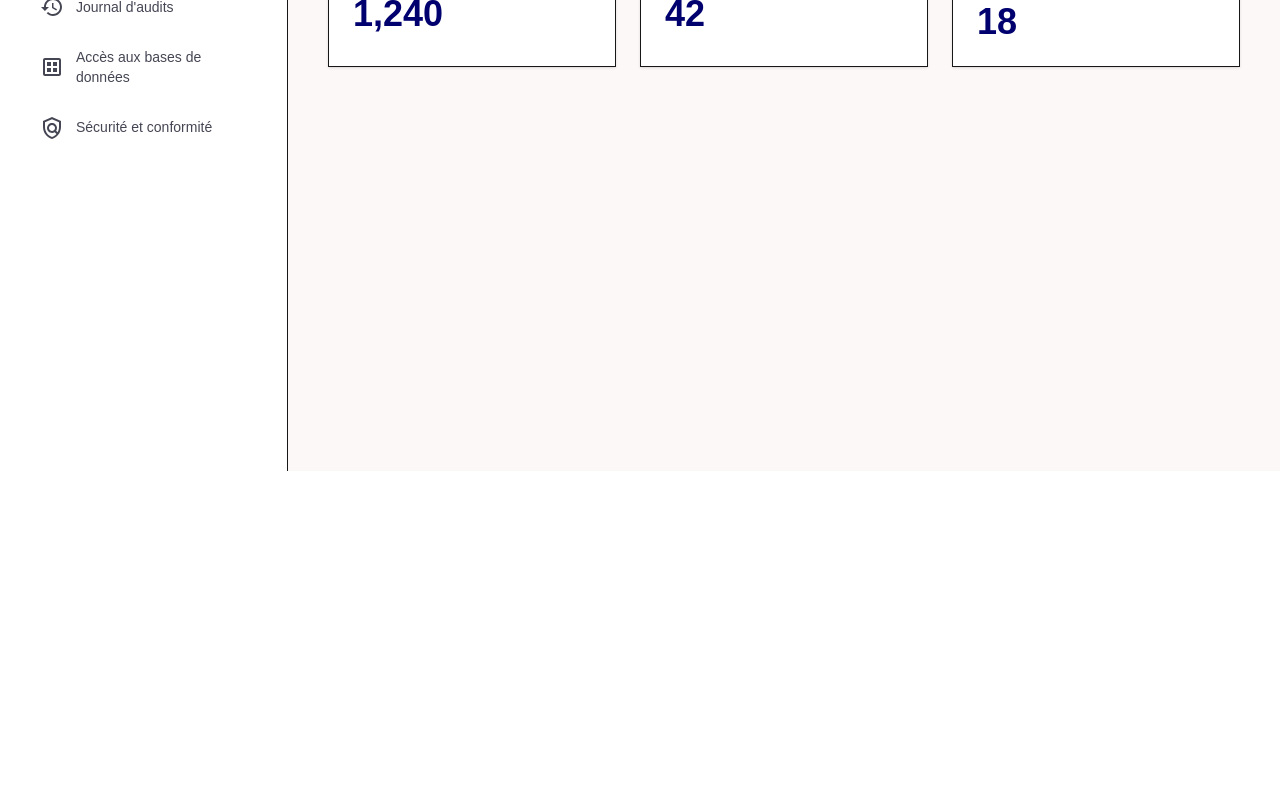
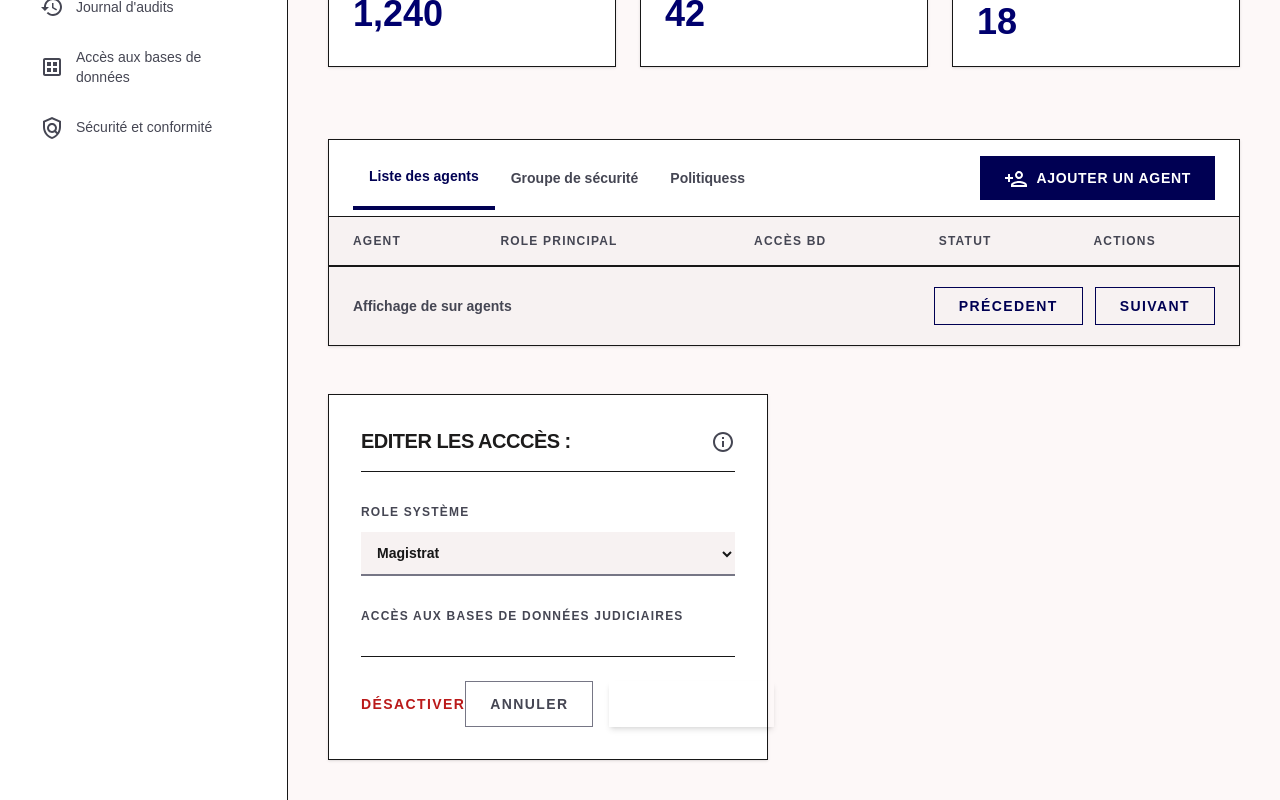
Before and after one commit to ethanpyth/LexVault-front, a Next.js app: page /admin in a window 1280 px wide. Shown: the part 329-1129 px from the top of the page. Before the commit the page ends 800 px from the top, so only its background shows below. Built offline with nearby package versions, Linux system fonts and the light colour scheme; what @mui/material-nextjs would draw is missing.

Commit message:
ui: admin page partially completed

```diff
--- a/app/_components/navLink.tsx
+++ b/app/_components/navLink.tsx
@@ -7,7 +7,7 @@ type navLinkProps = {
   isActive: boolean
 }
 
-export default function NavLink({ navLink }: { navLink: navLinkProps }) {
+export default function NavLink({ navLink }: Readonly<{ navLink: navLinkProps }>) {
   const Icon = navLink.icon
   return(
     <a
--- /dev/null
+++ b/app/admin/_components/detail-panel.tsx
@@ -0,0 +1,71 @@
+import { InfoOutlined } from "@mui/icons-material"
+
+export default function DetailPanel() {
+  return (
+    <div className="mt-12 grid grid-cols-1 xl:grid-cols-2 gap-8">
+      <div className="bg-surface-container-lowest border border-outline-variant shadow-sm p-8">
+        <div className="flex items-center justify-between mb-8 pb-4 border-b border-outline-variant">
+          <h3 className="text-xl font-black uppercase tracking-tight text-on-surface">
+            Editer les acccès :
+          </h3>
+          <span className="material-symbols-outlined text-on-surface-variant">
+            <InfoOutlined />
+          </span>
+        </div>
+        <div className="space-y-8">
+          <div className="">
+            <label htmlFor="role" className="block text-xs font-black uppercase tracking-widest text-on-surface-variant mb-3">
+              Role système
+            </label>
+            <select
+              name="role"
+              id="role"
+              className="w-full bg-surface-container-low border-0 border-b-2 border-outline focus:border-primary focus:ring-0 text-sm font-bold p-3"
+            >
+              <option value="Magistrat">Magistrat</option>
+              <option value="Admin">Administrateur</option>
+              <option value="Greffier">Greffier</option>
+              <option value="Juge">Juge</option>
+            </select>
+          </div>
+          <div className="">
+            <label
+              htmlFor=""
+              className="block text-xs font-black uppercase tracking-widest text-on-surface-variant mb-4"
+            >
+              Accès aux bases de données judiciaires
+            </label>
+            <div className="space-y-4">
+
+            </div>
+          </div>
+          <div className="flex items-center justify-between pt-6 border-t border-outline-variant">
+            <button
+              type="button"
+              title="Désactiver"
+              className="text-sm font-black uppercase tracking-widest text-error hover:underline"
+            >
+              Désactiver
+            </button>
+            <div className="flex gap-4">
+              <button
+                title="Annuler"
+                type="button"
+                className="px-6 py-3 text-sm font-bold border border-outline text-on-surface-variant uppercase tracking-widest hover:bg-surface-container-low"
+              >
+                Annuler
+              </button>
+              <button
+                title="Ennregistrer"
+                type="button"
+                className="px-6 py-3 text-sm font-black text-on-primary uppercase tracking-widest hover:bg-primary-container shadow-md"
+              >
+                Enregistrer
+              </button>
+            </div>
+          </div>
+        </div>
+      </div>
+    </div>
+  )
+}
--- a/app/admin/_components/header.tsx
+++ b/app/admin/_components/header.tsx
@@ -17,7 +17,7 @@ export default function Header() {
             Gestion des habilitations
           </h2>
         </div>
-        <label htmlFor="" className="hidden md:flex flex-col min-w-60 h-10">
+        <label htmlFor="query" className="hidden md:flex flex-col min-w-60 h-10">
           <div className="flex w-full flex-1 items-strecth bg-surface-container-low border-b-2 border-outline">
             <div className="text-on-surface-variant flex items-center justify-center pl-4">
               <span className="material-symbols-outlined text-">
@@ -29,6 +29,8 @@ export default function Header() {
               onChange={(e) => {}}
               value={""}
               type="text"
+              name="query"
+              id="query"
               placeholder="Rechercher un agent"
               className="w-full border-none bg-transparent focus:ring-0 text-sm placeholder:text-on-surface-variant"
             />
@@ -62,6 +64,7 @@ export default function Header() {
             src="https://placeholder.pics/svg/300"
             width={10}
             height={10}
+            unoptimized={true}
           />
         </div>
       </div>
--- /dev/null
+++ b/app/admin/_components/main-content-section.tsx
@@ -0,0 +1,51 @@
+'use client'
+
+import { PersonAddOutlined } from "@mui/icons-material"
+import Table from "./table"
+
+export default function MainContentSection() {
+  return (
+    <div className="bg-surface-container-lowest border border-outline-variant shadow-sm">
+      <div className="flex flex-col sm:flex-row items-center justify-between border-b border-outline-variant px-6 py-0 gap-4">
+        <div className="flex">
+          <button
+            type="button"
+            title="Liste des agents"
+            onClick={() => {}}
+            className="text-sm font-black text-primary border-b-4 border-primary  px-4 py-5"
+          >
+            Liste des agents
+          </button>
+          <button
+            type="button"
+            title="Groupes de sécurité"
+            onClick={() => {}}
+            className="text-sm font-bold text-on-surface-variant hover:bg-surface-container px-4 py-5"
+          >
+            Groupe de sécurité
+          </button>
+          <button
+            type="button"
+            title="Politiques"
+            onClick={() => {}}
+            className="text-sm font-bold text-on-surface-variant hover:bg-surface-container px-4 py-5"
+          >
+            Politiquess
+          </button>
+        </div>
+        <div className="py-4">
+          <button
+            type="button"
+            title="Ajouter un agent"
+            className="flex items-center gap-2 bg-primary text-on-primary px-6 py-2 text-sm font-bold hover:bg-primary-container transition-colors uppercase tracking-wider"
+          >
+            <span className="material-outlined-symbols text-[20px]">
+              <PersonAddOutlined />
+            </span>Ajouter un agent
+          </button>
+        </div>
+      </div>
+      <Table />
+    </div>
+  )
+}
--- a/app/admin/_components/stats.tsx
+++ b/app/admin/_components/stats.tsx
@@ -1,5 +1,4 @@
-import StatCard from "./card/stat-card"
-import StatCardProps from "./card/stat-card"
+import StatCard, { StatCardProps } from "./card/stat-card"
 
 export default function Stat({ stats }: Readonly<{ stats: StatCardProps[] }>) {
   return (
--- /dev/null
+++ b/app/admin/_components/table.tsx
@@ -0,0 +1,43 @@
+export default function Table() {
+  return (
+    <>
+      <div className="overflow-x-auto">
+        <table className="w-full text-left border-collapse">
+          <thead>
+            <tr className="bg-surface-container-low border-b border-outline-variant">
+              <th className="px-6 py-4 text-xs font-black uppercase tracking-widest text-on-surface-variant">Agent</th>
+              <th className="px-6 py-4 text-xs font-black uppercase tracking-widest text-on-surface-variant">Role principal</th>
+              <th className="px-6 py-4 text-xs font-black uppercase tracking-widest text-on-surface-variant">Accès BD</th>
+              <th className="px-6 py-4 text-xs font-black uppercase tracking-widest text-on-surface-variant">Statut</th>
+              <th className="px-6 py-4 text-xs font-black uppercase tracking-widest text-on-surface-variant">Actions</th>
+            </tr>
+          </thead>
+          <tbody className="divide-y divide-outline-variant">
+
+          </tbody>
+        </table>
+      </div>
+      <div className="px-6 py-5 bg-surface-container-low border-t border-outline-variant flex items-center justify-between">
+        <p className="text-sm font-bold text-on-surface-variant">
+          Affichage de sur agents
+        </p>
+        <div className="flex gap-3">
+          <button
+            type="button"
+            title="Précedent"
+            className="px-6 py-2 text-sm font-bold border border-primary text-primary hover:bg-primary-fixed transition-colors uppercase tracking-widest"
+          >
+            Précedent
+          </button>
+          <button
+            type="button"
+            title="Suivant"
+            className="px-6 py-2 text-sm font-bold border border-primary text-primary hover:bg-primary-fixed transition-colors uppercase tracking-widest"
+          >
+            Suivant
+          </button>
+        </div>
+      </div>
+    </>
+  )
+}
--- /dev/null
+++ b/app/admin/_components/trow.tsx
@@ -0,0 +1,61 @@
+import { BalanceOutlined, EditNoteOutlined, ManageSearchOutlined, SquareOutlined } from "@mui/icons-material"
+
+type TRowProps = {
+  nom: string,
+  email: string,
+  role: string,
+  status: string,
+}
+
+export default function TRow({ user }: Readonly<{ user: TRowProps }>) {
+  return (
+    <tr className="hover:bg-surface-container-lowest transition-colors">
+      <td className="px-6 py-5">
+        <div className="flex items-center gap-4">
+          <div className="h-10 w-10 bg-primary-fixed text-on-primary-fixed flex items-center justify-center font-black text-xs">
+            {user.nom[0]}
+          </div>
+          <div className="">
+            <p className="text-sm text-on-surface uppercase tracking-tight">{ user.nom }</p>
+            <p className="text-xs text-on-surface-variant">{ user.email }</p>
+          </div>
+        </div>
+      </td>
+      <td className="px-6 py-5">
+        <span className="inline-flex items-center gap-1 px-3 py-1 text- font-black uppercase border-2 border-primary text-primary">
+          <span className="material-symbols-outlined text-">
+            {`${user.role.toUpperCase() === "MAGISTRAT" ? <BalanceOutlined /> :
+              user.role.toUpperCase() === "GREFFIER" ? <EditNoteOutlined /> :
+                user.role.toUpperCase() === "ADMIN" ? "" : ""}`}
+          </span>
+        </span>
+      </td>
+      <td className="px-6 py-5"></td>
+      <td className="px-6 py-5">
+        <span className="inline-flex items-center gap-2 text-xs font-bold text-primary">
+          <span className="h-2 w-2 bg-primary"></span>{ user.role }
+        </span>
+      </td>
+      <td className="px-6 py-5 text-right">
+        <div className="flex justify-end gap-3">
+          <button
+            type="button"
+            title="Editer"
+            className="p-2 text-on-surface-variant hover:text-primary transition-colors"
+          >
+            <SquareOutlined />
+          </button>
+          <button
+            type="button"
+            title="Historique"
+            className="p-2 text-on-surface-variant hover:text-primary transition-colors"
+          >
+            <span className="material-symbols-outlined">
+              <ManageSearchOutlined />
+            </span>
+          </button>
+        </div>
+      </td>
+    </tr>
+  )
+}
--- /dev/null
+++ b/app/admin/db/page.tsx
@@ -0,0 +1,3 @@
+export default function Page() {
+  return
+}
--- a/app/admin/page.tsx
+++ b/app/admin/page.tsx
@@ -1,4 +1,6 @@
 import Stat from "./_components/stats"
+import MainContentSection from "./_components/main-content-section"
+import DetailPanel from "./_components/detail-panel"
 
 const stats = [
   {
@@ -31,8 +33,8 @@ export default function Page() {
           </p>
         </div>
         <Stat stats={ stats } />
-        <div className=""></div>
-        <div className=""></div>
+        <MainContentSection/>
+        <DetailPanel />
       </div>
     </main>
   )
--- /dev/null
+++ b/app/admin/permissions/page.tsx
@@ -0,0 +1,3 @@
+export default function Page() {
+  return
+}
--- /dev/null
+++ b/app/admin/security/page.tsx
@@ -0,0 +1,3 @@
+export default function Page() {
+  return
+}
```
